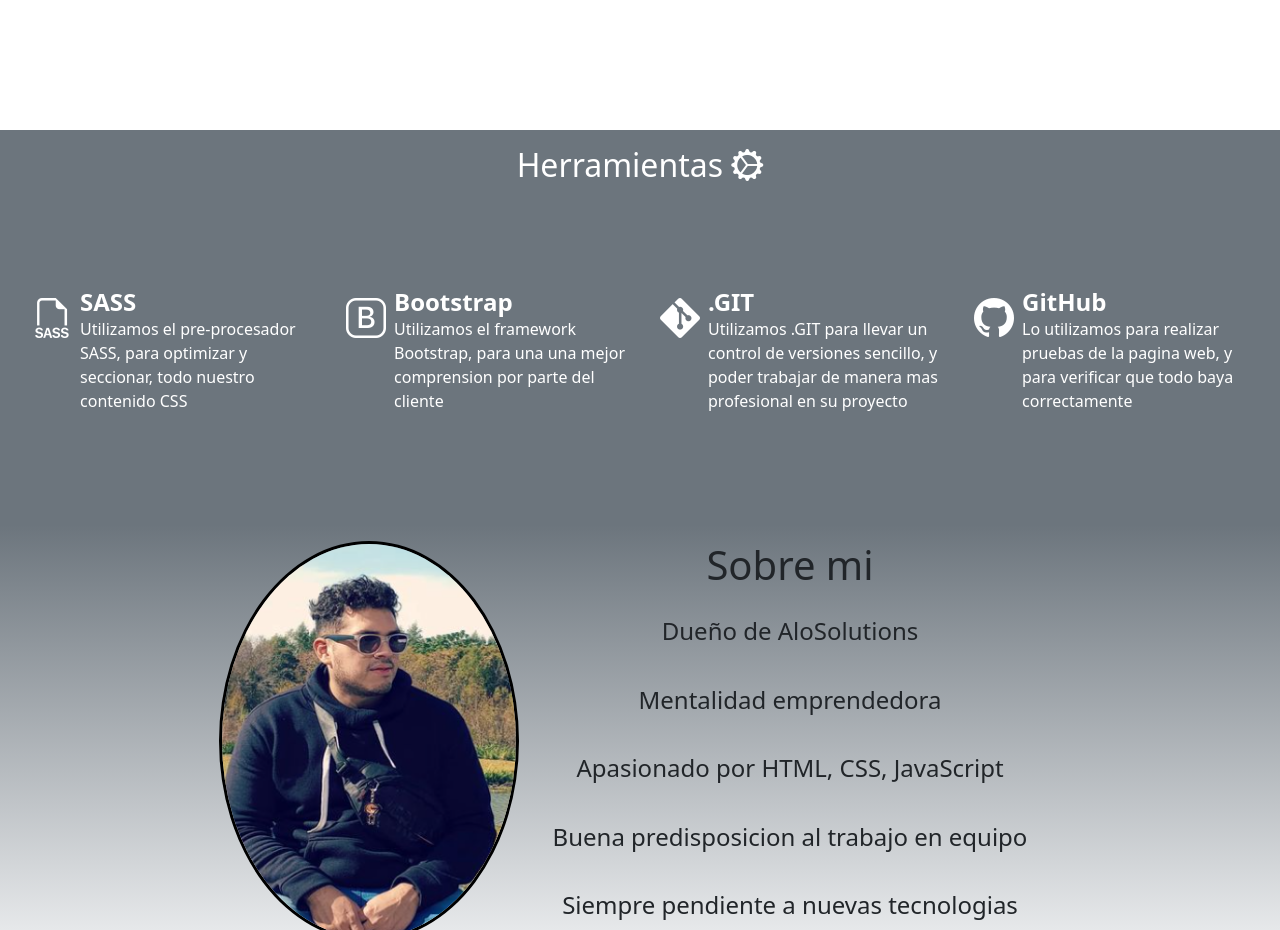
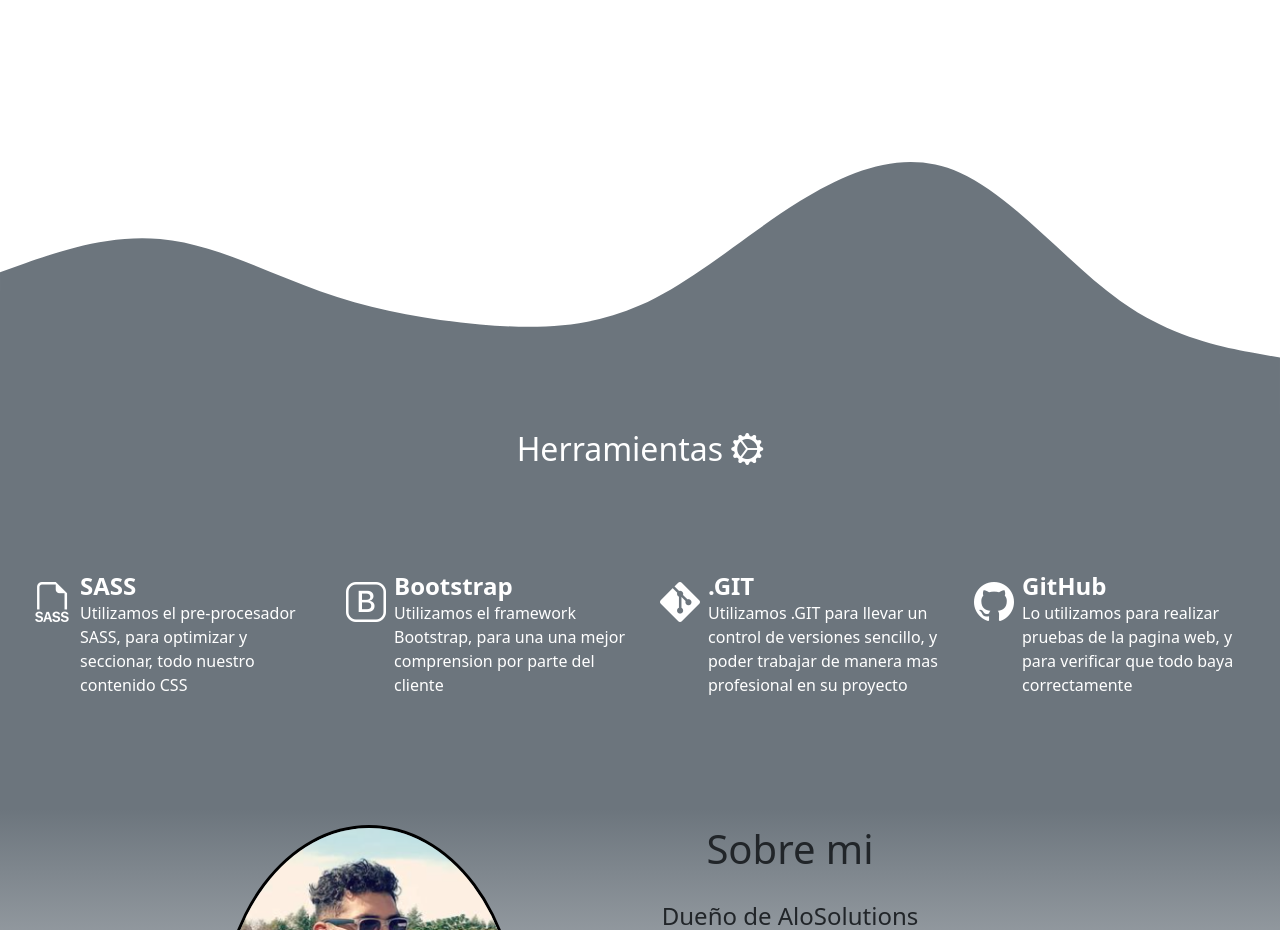
Before and after one commit to alobarros8/Landingalo, a website: page index.html in a window 1280 px wide. Shown: the part 2220-3150 px from the top of the page. Drawn offline with nearby package versions, Linux system fonts and the light colour scheme.

Commit message:
agregowaves

```diff
--- a/index.html
+++ b/index.html
@@ -190,6 +190,7 @@
           </div>
         </section></div>
     </section>
+    <svg xmlns="http://www.w3.org/2000/svg" viewBox="0 0 1440 320"><path fill="#6c757d" fill-opacity="1" d="M0,160L30,149.3C60,139,120,117,180,122.7C240,128,300,160,360,181.3C420,203,480,213,540,218.7C600,224,660,224,720,197.3C780,171,840,117,900,80C960,43,1020,21,1080,48C1140,75,1200,149,1260,192C1320,235,1380,245,1410,250.7L1440,256L1440,320L1410,320C1380,320,1320,320,1260,320C1200,320,1140,320,1080,320C1020,320,960,320,900,320C840,320,780,320,720,320C660,320,600,320,540,320C480,320,420,320,360,320C300,320,240,320,180,320C120,320,60,320,30,320L0,320Z"></path></svg>
     <!--Herramientas-->
     <div class="justify-content-center bg-secondary text-white d-flex pt-3"><h2 >Herramientas <i class="bi bi-gear-wide-connected"></i></h2></div>
     <div class="d-flex co bg-secondary px-4 py-5" id="icon-grid">
```
Also changed, not shown: assets/wave.svg (added).
